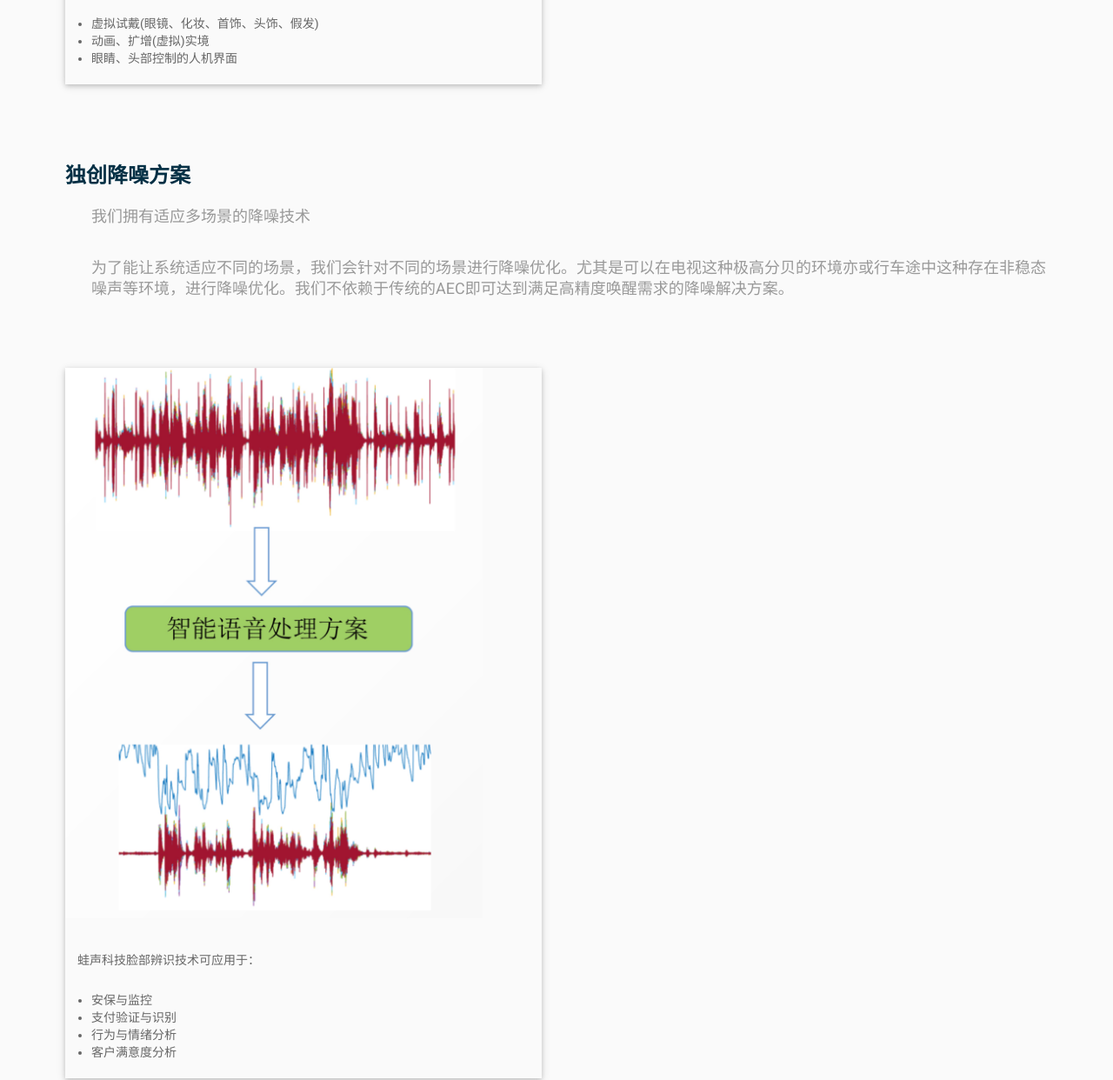
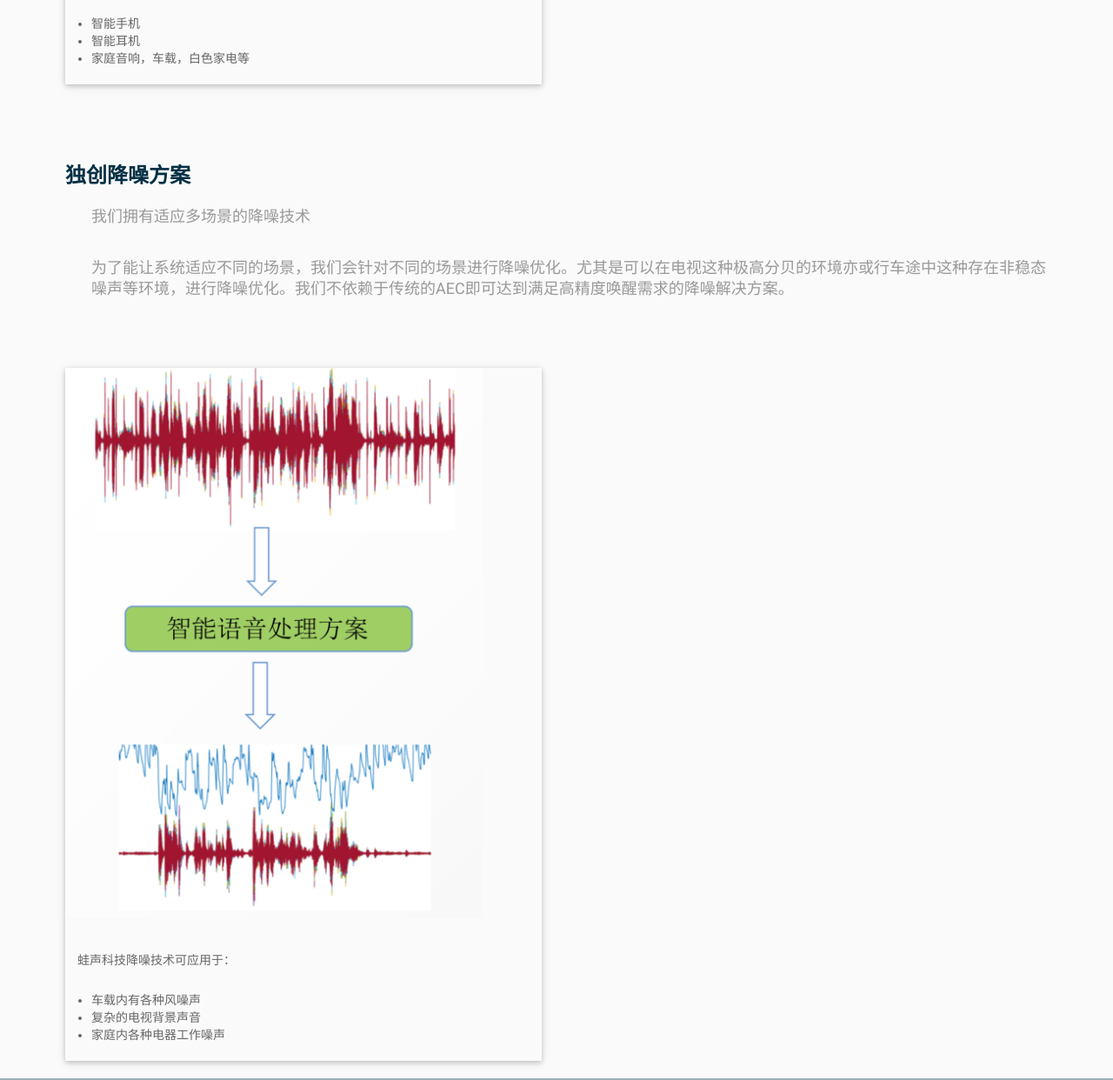
Before and after one commit to jichao6758/website_test, a plain HTML site: page website/technology-zhc.html in a window 1280 px wide. Shown: the part 831-2073 px from the top of the page at 87% size. Drawn offline with nearby package versions, Linux system fonts and the light colour scheme; some packages are replaced by stand-ins of ours; a script that the page names is missing.

Commit message:
fix some things

```diff
--- a/website/technology-zhc.html
+++ b/website/technology-zhc.html
@@ -111,9 +111,9 @@
             蛙声科技唤醒SDK技术可应用于：
            </div>
            <ul>
-            <li class="uk-slidenav-position" style="text-align: left;">虚拟试戴(眼镜、化妆、首饰、头饰、假发)</li>
-            <li class="uk-slidenav-position" style="text-align: left;">动画、扩增(虚拟)实境</li>
-            <li class="uk-slidenav-position" style="text-align: left;">眼睛、头部控制的人机界面</li>
+            <li class="uk-slidenav-position" style="text-align: left;">智能手机</li>
+            <li class="uk-slidenav-position" style="text-align: left;">智能耳机</li>
+            <li class="uk-slidenav-position" style="text-align: left;">家庭音响，车载，白色家电等</li>
            </ul>
           </figure>
          </div>
@@ -138,13 +138,12 @@
             &nbsp;
            </div>
            <div class="uk-slidenav-position" style="text-align: left; padding-left: 14px;">
-            蛙声科技脸部辨识技术可应用于：
+            蛙声科技降噪技术可应用于：
            </div>
            <ul>
-            <li class="uk-slidenav-position" style="text-align: left;">安保与监控</li>
-            <li class="uk-slidenav-position" style="text-align: left;">支付验证与识别</li>
-            <li class="uk-slidenav-position" style="text-align: left;">行为与情绪分析</li>
-            <li class="uk-slidenav-position" style="text-align: left;">客户满意度分析</li>
+            <li class="uk-slidenav-position" style="text-align: left;">车载内有各种风噪声</li>
+            <li class="uk-slidenav-position" style="text-align: left;">复杂的电视背景声音</li>
+            <li class="uk-slidenav-position" style="text-align: left;">家庭内各种电器工作噪声</li>
            </ul>
           </figure>
          </div>
```
